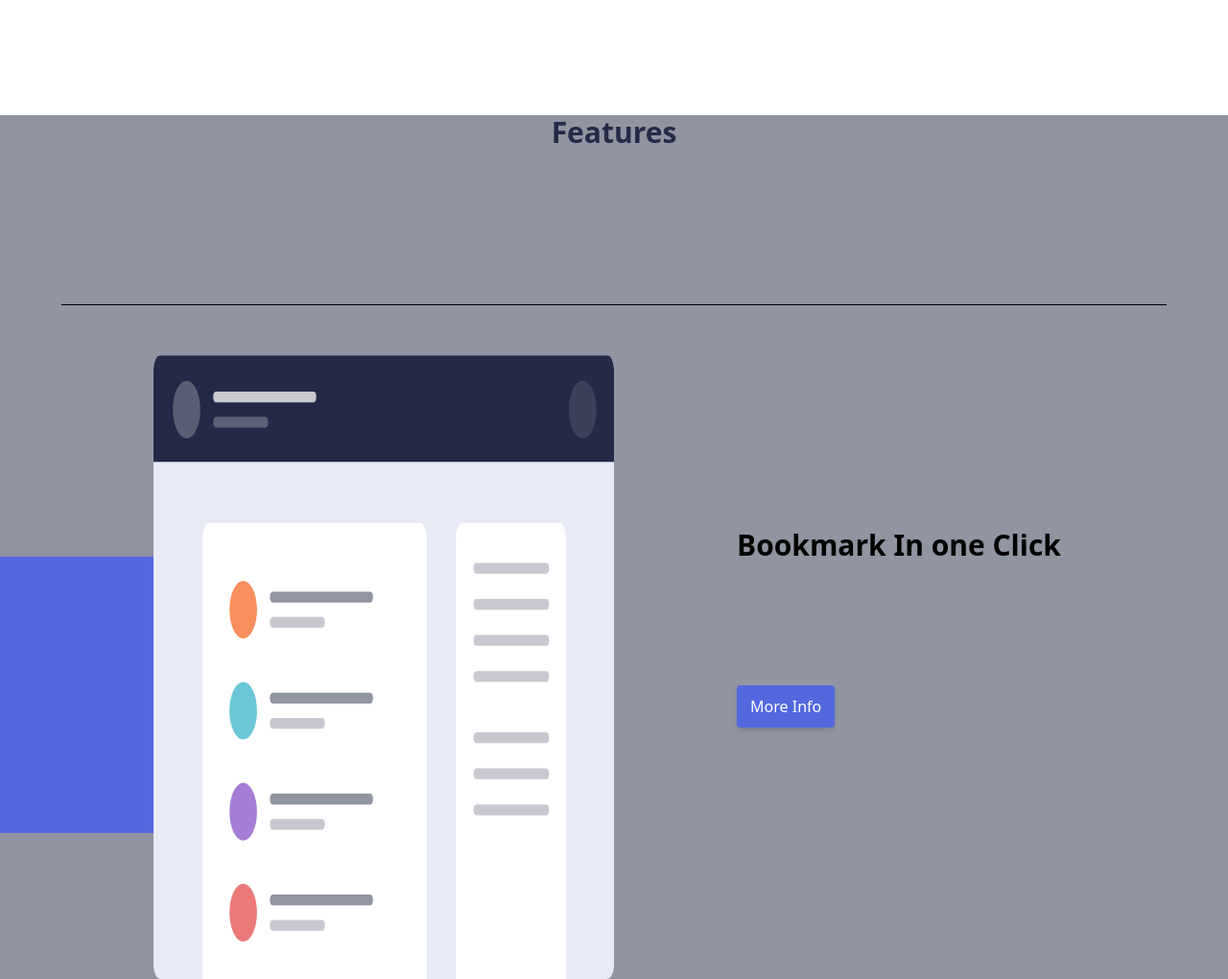
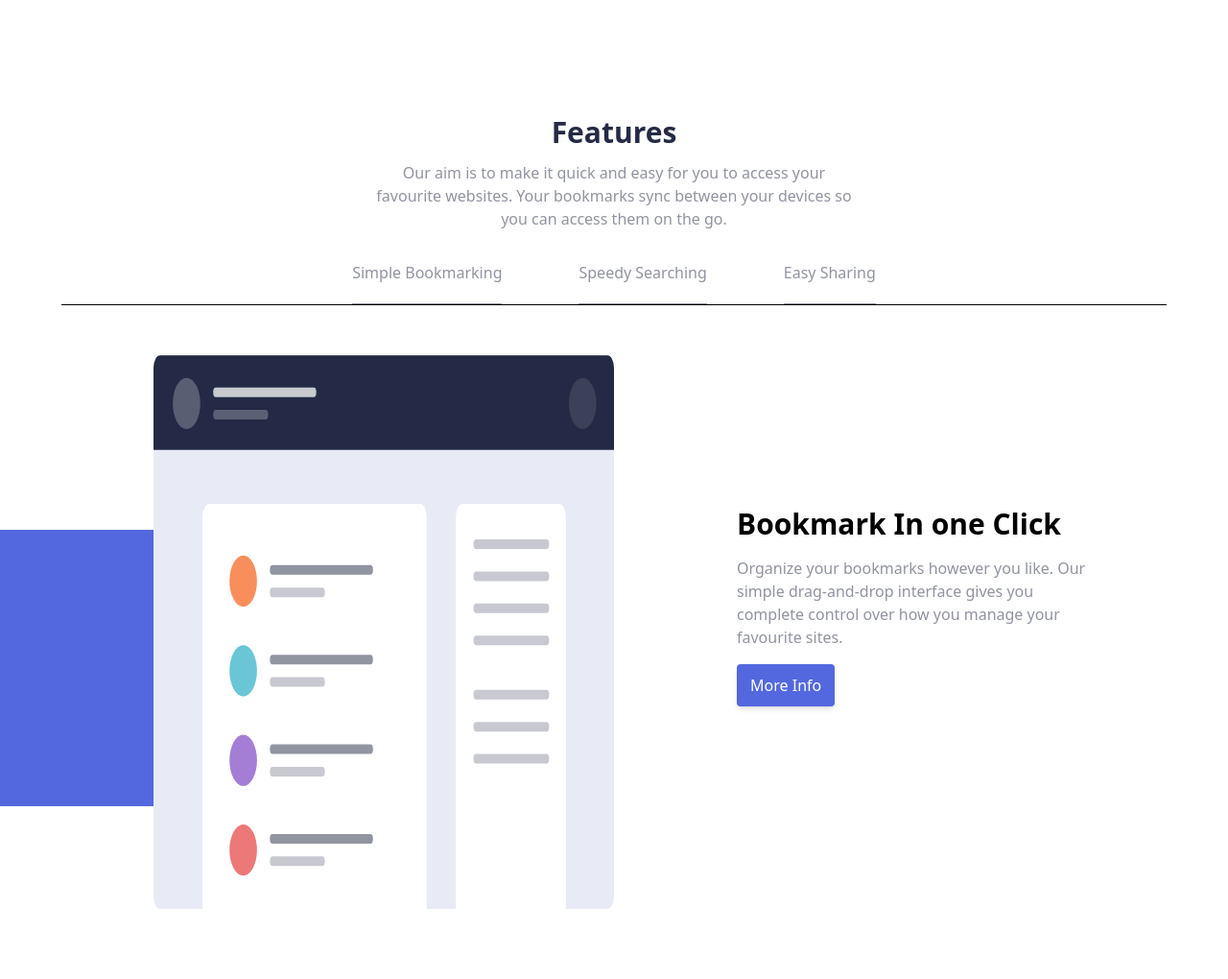
Before and after one commit to Maobugichi/bookmarks, a website: page index.html in a window 1280 px wide. Shown: the part 780-1800 px from the top of the page at 96% size. Drawn offline with Linux system fonts and the light colour scheme.

Commit message:
final commit7

```diff
--- a/index.html
+++ b/index.html
@@ -78,7 +78,7 @@
         </div>
       </section>
 
-      <section class=" h-[180vh] bg-grayishBlue xl-h-[100vh] w-full  pb-3">
+      <section class=" h-[160vh]  xl-h-[100vh] w-full  pb-3">
         <div class="columns-1  xl:mx-auto text-center flex flex-col items-center gap-3 w-full relative h-full">
           <h2 class=" text-darkBlue text-3xl font-semibold">Features</h2>
           <p class="w-4/5 text-grayishBlue xl:w-[40%]"> Our aim is to make it quick and easy for you to access your favourite websites.
```
Also changed, not shown: style.css.
